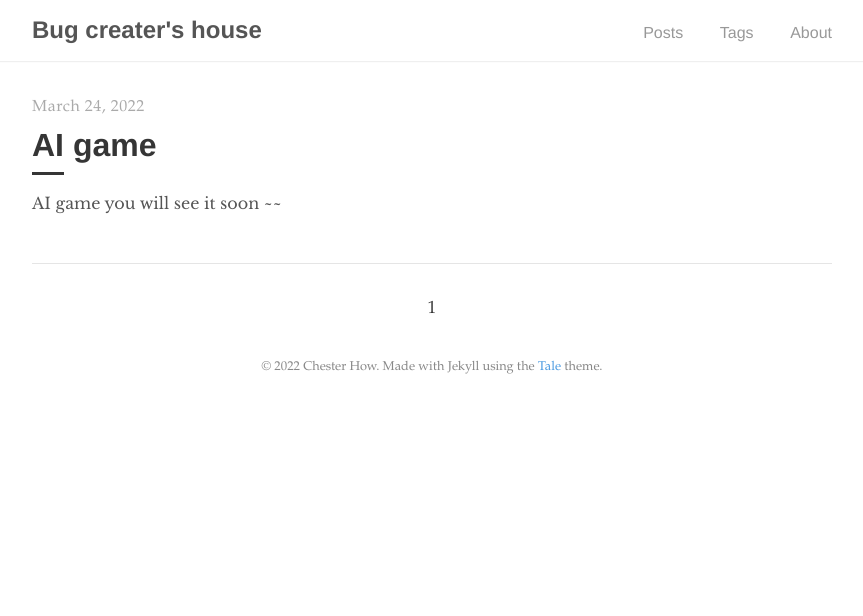
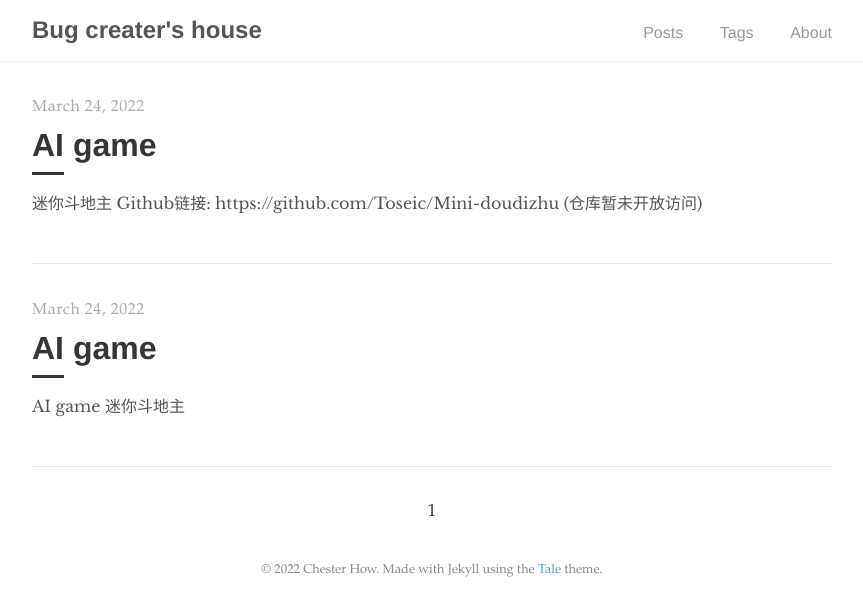
Before and after one commit to Toseic/Toseic.github.io, a Jekyll site: the page built from index.html, in a window 1280 px wide. Shown: the top 616 px of the page, without its empty margins (208-1071 px from the left). Built offline with Jekyll 4.4.1, drawn with Linux system fonts in a browser that asks for light colours; the list of posts is cut into pages by our own code.

Commit message:
mini doudizhu add

```diff
--- a/_posts/2022-03-24-AI-game.md
+++ b/_posts/2022-03-24-AI-game.md
@@ -7,4 +7,4 @@ excerpt_separator: <!--more-->
 ---
 ##### AI game
 
-you will see it soon ~~
+[迷你斗地主](https://toseic.github.io/2022-03-24/Minidoudizhu)
--- /dev/null
+++ b/_posts/2022-03-24-Minidoudizhu.md
@@ -0,0 +1,10 @@
+---
+layout: post
+title: "AI game"
+author: "Toseic"
+tags: game
+excerpt_separator: <!--more-->
+---
+#### 迷你斗地主
+Github链接:
+[https://github.com/Toseic/Mini-doudizhu](https://github.com/Toseic/Mini-doudizhu) <br>(*仓库暂未开放访问*)
```
